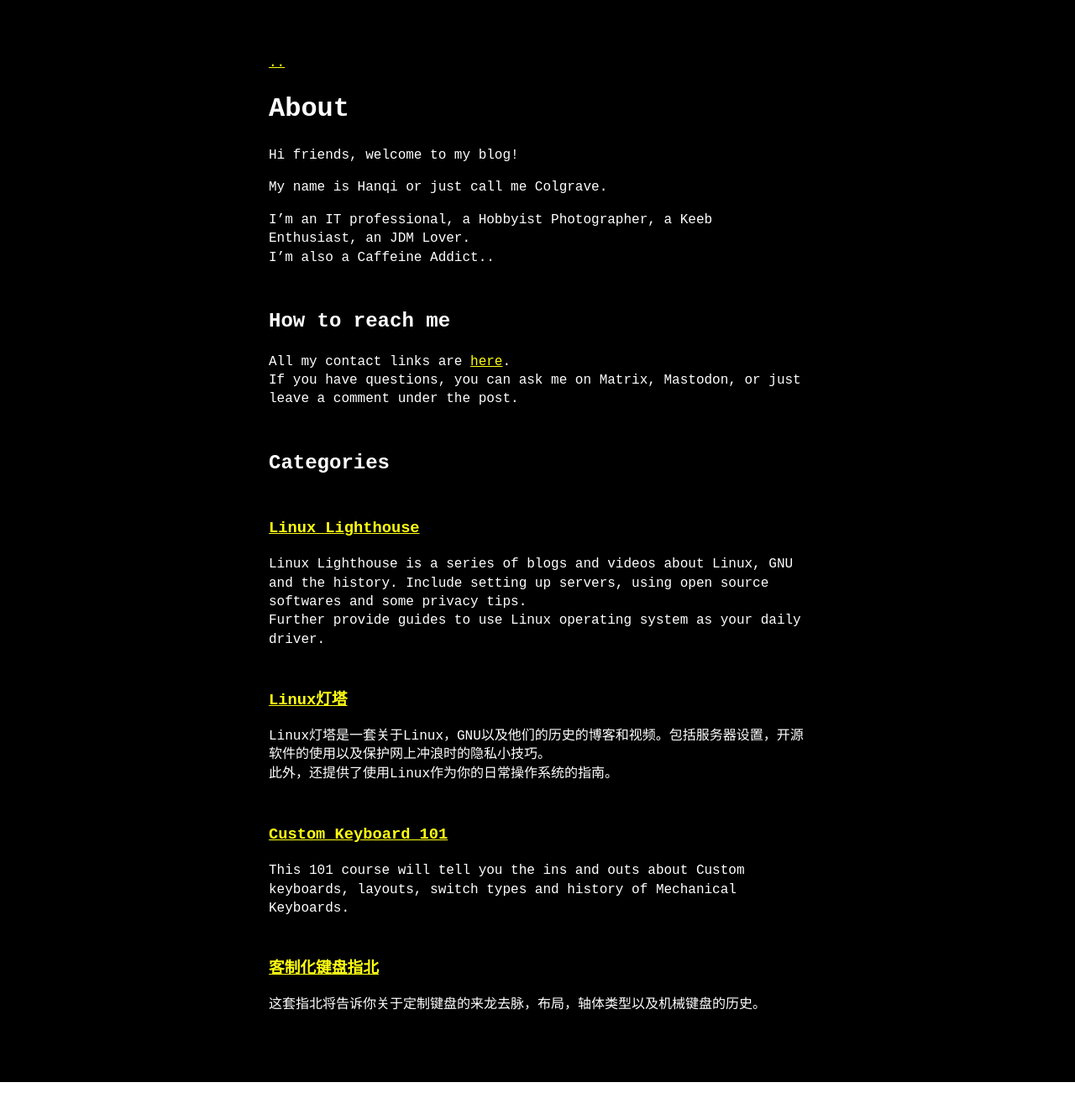
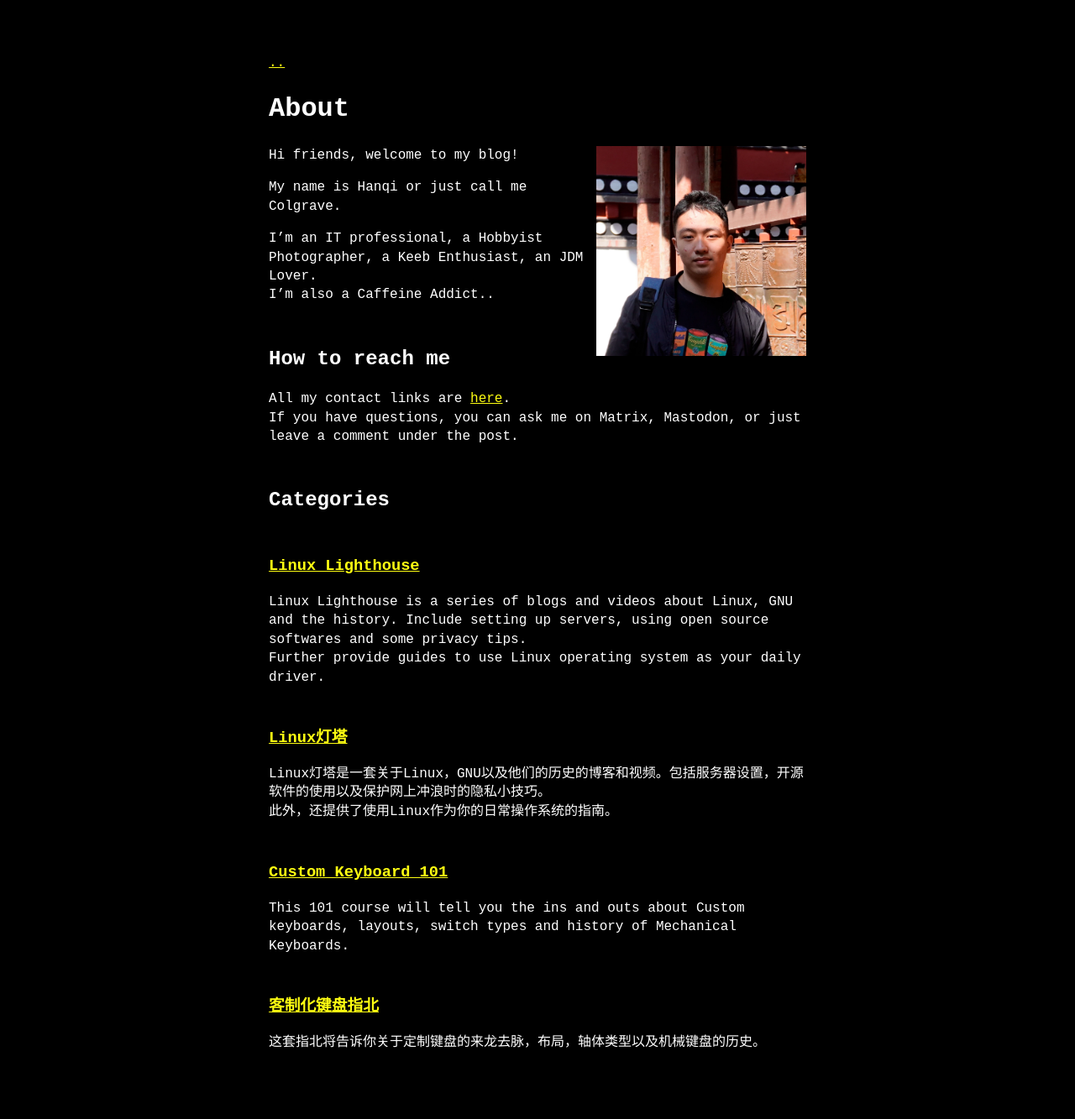
Before and after one commit to colgrave34/colgrave34.github.io, a Jekyll site: the page built from about.md, in a window 1280 px wide. Shown: the whole page at 84% size. Built offline with Jekyll 4.4.1, drawn with Linux system fonts in a browser that asks for light colours; before the commit the page ends 1289 px from its top, so only the background shows below that.

Commit message:
add profile

```diff
--- a/about.md
+++ b/about.md
@@ -3,6 +3,8 @@
 title: About
 permalink: /about/
 ---
+<img align="right" src="/assets/img/20241029105537.webp" alt="profile" width="250" height="250">
+
 Hi friends, welcome to my blog!
 
 My name is Hanqi or just call me Colgrave.
```
Also changed, not shown: assets/img/20241029105537.webp (added).
